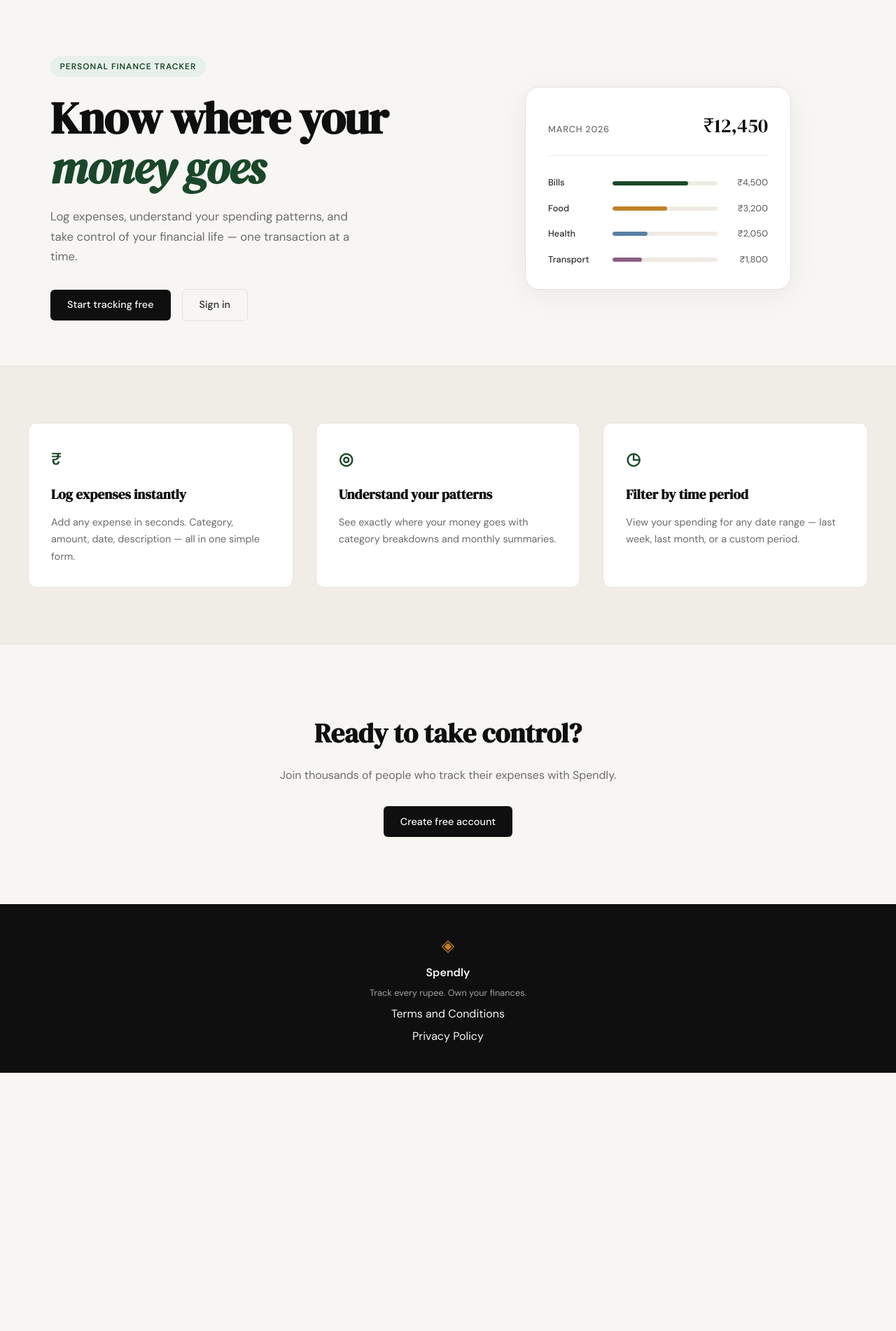
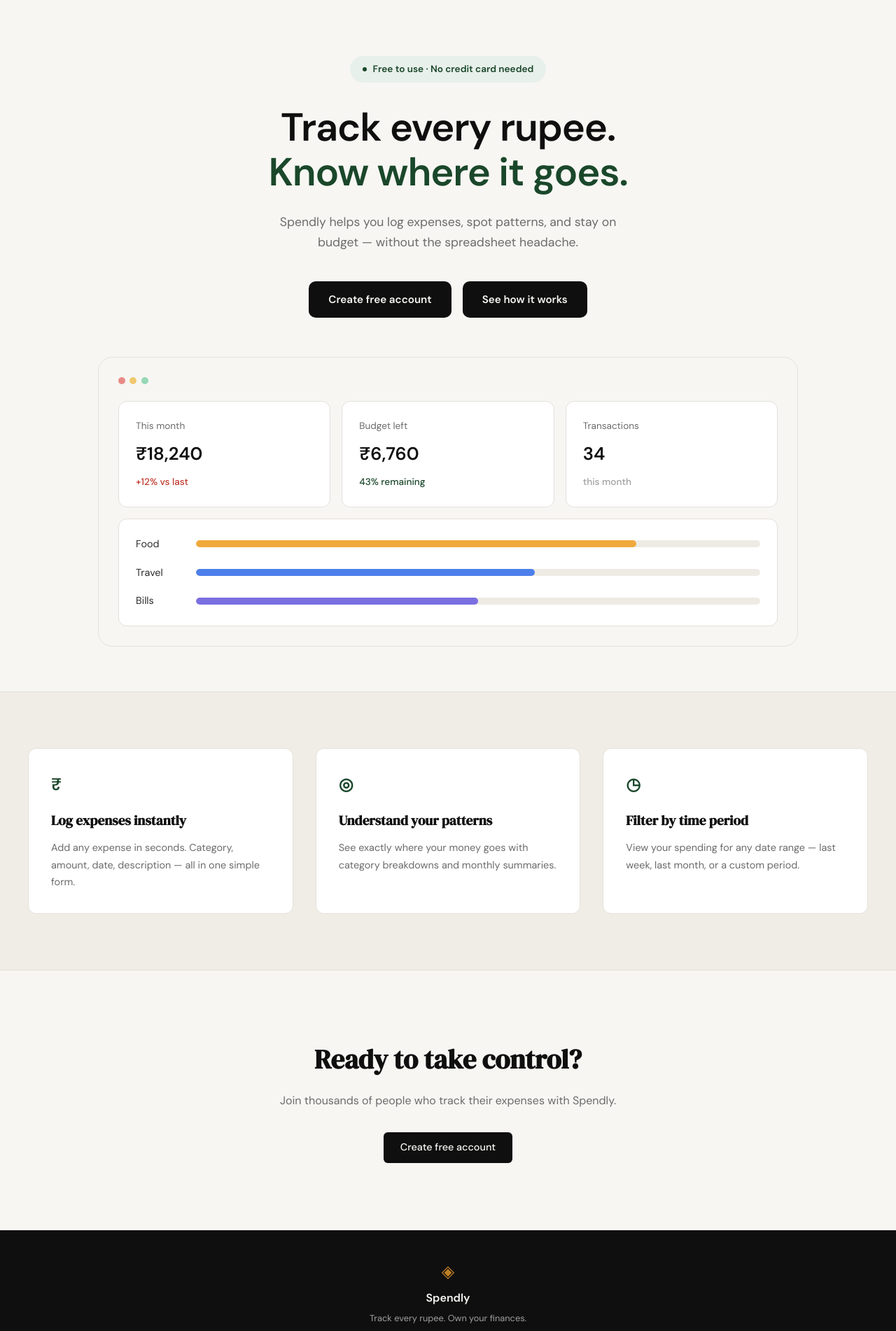
Before and after one commit to geet-ver/Spendly, a Flask app: page / in a window 1280 px wide. Shown: the part 61-1963 px from the top of the page at 70% size. Before the commit the page ends 1594 px from the top, so only its background shows below. Run offline with Flask 3, Linux system fonts and the light colour scheme.

Commit message:
landing: redesign hero section to match mockup

```diff
--- a/static/css/style.css
+++ b/static/css/style.css
@@ -125,136 +125,182 @@
 
 .hero {
     padding: 5rem 2rem 4rem;
-    display: grid;
-    grid-template-columns: 1fr 1fr;
-    gap: 4rem;
-    align-items: center;
     max-width: var(--max-width);
+    margin: 0 auto;
+    text-align: center;
+}
+
+.hero-inner {
+    max-width: 720px;
     margin: 0 auto;
 }
 
 .hero-badge {
-    display: inline-block;
+    display: inline-flex;
+    align-items: center;
+    gap: 0.55rem;
     background: var(--accent-light);
     color: var(--accent);
-    font-size: 0.75rem;
+    font-size: 0.85rem;
     font-weight: 600;
-    letter-spacing: 0.08em;
-    text-transform: uppercase;
-    padding: 0.35rem 0.85rem;
+    padding: 0.5rem 1.1rem;
     border-radius: 999px;
+    margin-bottom: 2rem;
+}
+
+.hero-badge-dot {
+    width: 6px;
+    height: 6px;
+    border-radius: 50%;
+    background: var(--accent);
+    display: inline-block;
+}
+
+.hero-title {
+    font-family: var(--font-body);
+    font-weight: 800;
+    font-size: clamp(2.5rem, 5vw, 3.5rem);
+    line-height: 1.15;
+    letter-spacing: -0.02em;
+    color: var(--ink);
     margin-bottom: 1.5rem;
 }
 
-.hero-title {
-    font-family: var(--font-display);
-    font-size: clamp(2.5rem, 5vw, 4rem);
-    line-height: 1.1;
-    letter-spacing: -0.02em;
-    color: var(--ink);
-    margin-bottom: 1.25rem;
-}
-
-.hero-title em {
-    font-style: italic;
+.hero-title-accent {
     color: var(--accent);
 }
 
 .hero-subtitle {
-    font-size: 1.05rem;
+    font-size: 1.1rem;
     color: var(--ink-muted);
     line-height: 1.7;
-    max-width: 460px;
-    margin-bottom: 2rem;
+    max-width: 540px;
+    margin: 0 auto 2.5rem;
 }
 
 .hero-actions {
     display: flex;
+    justify-content: center;
     gap: 1rem;
     align-items: center;
+    margin-bottom: 3.5rem;
+}
+
+.hero-actions .btn-primary {
+    font-weight: 700;
+    font-size: 0.95rem;
+    padding: 0.85rem 1.75rem;
+    border-radius: 10px;
 }
 
 /* ------------------------------------------------------------------ */
-/* Mock card (hero visual)                                             */
+/* Dashboard preview (hero visual)                                     */
 /* ------------------------------------------------------------------ */
 
-.hero-visual {
-    display: flex;
-    justify-content: center;
+.hero-dashboard {
+    max-width: 1000px;
+    margin: 0 auto;
+    background: var(--paper);
+    border: 1px solid var(--border);
+    border-radius: var(--radius-lg);
+    padding: 1.75rem;
+    text-align: left;
 }
 
-.mock-card {
+.dashboard-dots {
+    display: flex;
+    gap: 0.4rem;
+    margin-bottom: 1.5rem;
+}
+
+.dashboard-dots .dot {
+    width: 10px;
+    height: 10px;
+    border-radius: 50%;
+}
+
+.dot-red { background: #e88a86; }
+.dot-yellow { background: #f0c86e; }
+.dot-green { background: #97d8b7; }
+
+.dashboard-stats {
+    display: grid;
+    grid-template-columns: repeat(3, 1fr);
+    gap: 1rem;
+    margin-bottom: 1rem;
+}
+
+.stat-card {
     background: var(--paper-card);
     border: 1px solid var(--border);
-    border-radius: var(--radius-lg);
-    padding: 2rem;
-    width: 100%;
-    max-width: 380px;
-    box-shadow: 0 8px 40px rgba(0,0,0,0.06);
+    border-radius: var(--radius-md);
+    padding: 1.5rem;
 }
 
-.mock-card-header {
-    display: flex;
-    justify-content: space-between;
-    align-items: baseline;
-    margin-bottom: 1.75rem;
-    padding-bottom: 1.25rem;
-    border-bottom: 1px solid var(--border-soft);
+.stat-label {
+    display: block;
+    font-size: 0.85rem;
+    color: var(--ink-muted);
+    margin-bottom: 0.6rem;
 }
 
-.mock-label {
-    font-size: 0.8rem;
-    font-weight: 500;
-    color: var(--ink-muted);
-    text-transform: uppercase;
-    letter-spacing: 0.06em;
+.stat-value {
+    display: block;
+    font-family: var(--font-body);
+    font-weight: 700;
+    font-size: 1.6rem;
+    color: var(--ink);
+    margin-bottom: 0.5rem;
 }
 
-.mock-total {
-    font-family: var(--font-display);
-    font-size: 1.75rem;
-    color: var(--ink);
+.stat-change {
+    display: block;
+    font-size: 0.85rem;
+    font-weight: 500;
 }
 
-.mock-bars { display: flex; flex-direction: column; gap: 1rem; }
+.stat-change-neg { color: var(--danger); }
+.stat-change-pos { color: var(--accent); }
+.stat-change-muted { color: var(--ink-faint); }
 
-.mock-bar-row {
-    display: grid;
-    grid-template-columns: 80px 1fr 60px;
-    align-items: center;
-    gap: 0.75rem;
+.dashboard-bars {
+    background: var(--paper-card);
+    border: 1px solid var(--border);
+    border-radius: var(--radius-md);
+    padding: 1.5rem;
+    display: flex;
+    flex-direction: column;
+    gap: 1.1rem;
 }
 
-.mock-cat {
-    font-size: 0.8rem;
-    font-weight: 500;
+.dash-bar-row {
+    display: grid;
+    grid-template-columns: 70px 1fr;
+    align-items: center;
+    gap: 1rem;
+}
+
+.dash-bar-label {
+    font-size: 0.9rem;
     color: var(--ink-soft);
 }
 
-.mock-bar-track {
-    height: 6px;
+.dash-bar-track {
+    height: 10px;
     background: var(--border-soft);
     border-radius: 999px;
     overflow: hidden;
 }
 
-.mock-bar {
+.dash-bar {
     height: 100%;
-    background: var(--accent);
     border-radius: 999px;
     transition: width 0.6s ease;
 }
 
-.mock-bar-2 { background: var(--accent-2); }
-.mock-bar-3 { background: #5b7fa6; }
-.mock-bar-4 { background: #8b5e83; }
-
-.mock-amt {
-    font-size: 0.8rem;
-    font-weight: 500;
-    color: var(--ink-muted);
-    text-align: right;
-}
+.dash-bar-food { background: #f0a93c; }
+.dash-bar-travel { background: #4d7fea; }
+.dash-bar-bills { background: #7b6fe0; }
 
 /* ------------------------------------------------------------------ */
 /* Buttons                                                             */
@@ -512,16 +558,15 @@
 /* ------------------------------------------------------------------ */
 
 @media (max-width: 900px) {
-    .hero {
-        grid-template-columns: 1fr;
-        text-align: center;
-    }
-
     .hero-subtitle { max-width: 100%; }
-    .hero-actions { justify-content: center; }
-    .hero-visual { display: none; }
+    .dashboard-stats { grid-template-columns: 1fr; }
 
     .features-inner { grid-template-columns: 1fr; }
+}
+
+@media (max-width: 600px) {
+    .hero-actions { flex-direction: column; }
+    .hero-actions .btn-primary { width: 100%; text-align: center; }
 }
 
 @media (max-width: 600px) {
--- a/templates/landing.html
+++ b/templates/landing.html
@@ -6,55 +6,63 @@
 
 <section class="hero">
     <div class="hero-inner">
-        <div class="hero-badge">Personal Finance Tracker</div>
+        <div class="hero-badge">
+            <span class="hero-badge-dot"></span>
+            Free to use · No credit card needed
+        </div>
         <h1 class="hero-title">
-            Know where your<br>
-            <em>money goes</em>
+            Track every rupee.<br>
+            <span class="hero-title-accent">Know where it goes.</span>
         </h1>
         <p class="hero-subtitle">
-            Log expenses, understand your spending patterns,
-            and take control of your financial life —
-            one transaction at a time.
+            Spendly helps you log expenses, spot patterns, and stay
+            on budget — without the spreadsheet headache.
         </p>
         <div class="hero-actions">
-            <a href="{{ url_for('register') }}" class="btn-primary">Start tracking free</a>
-            <a href="{{ url_for('login') }}" class="btn-ghost">Sign in</a>
+            <a href="{{ url_for('register') }}" class="btn-primary">Create free account</a>
+            <a href="#" class="btn-primary">See how it works</a>
         </div>
     </div>
-    <div class="hero-visual">
-        <div class="mock-card">
-            <div class="mock-card-header">
-                <span class="mock-label">March 2026</span>
-                <span class="mock-total">₹12,450</span>
+    <div class="hero-dashboard">
+        <div class="dashboard-dots">
+            <span class="dot dot-red"></span>
+            <span class="dot dot-yellow"></span>
+            <span class="dot dot-green"></span>
+        </div>
+        <div class="dashboard-stats">
+            <div class="stat-card">
+                <span class="stat-label">This month</span>
+                <span class="stat-value">₹18,240</span>
+                <span class="stat-change stat-change-neg">+12% vs last</span>
             </div>
-            <div class="mock-bars">
-                <div class="mock-bar-row">
-                    <span class="mock-cat">Bills</span>
-                    <div class="mock-bar-track">
-                        <div class="mock-bar" style="width: 72%"></div>
-                    </div>
-                    <span class="mock-amt">₹4,500</span>
+            <div class="stat-card">
+                <span class="stat-label">Budget left</span>
+                <span class="stat-value">₹6,760</span>
+                <span class="stat-change stat-change-pos">43% remaining</span>
+            </div>
+            <div class="stat-card">
+                <span class="stat-label">Transactions</span>
+                <span class="stat-value">34</span>
+                <span class="stat-change stat-change-muted">this month</span>
+            </div>
+        </div>
+        <div class="dashboard-bars">
+            <div class="dash-bar-row">
+                <span class="dash-bar-label">Food</span>
+                <div class="dash-bar-track">
+                    <div class="dash-bar dash-bar-food" style="width: 78%"></div>
                 </div>
-                <div class="mock-bar-row">
-                    <span class="mock-cat">Food</span>
-                    <div class="mock-bar-track">
-                        <div class="mock-bar mock-bar-2" style="width: 52%"></div>
-                    </div>
-                    <span class="mock-amt">₹3,200</span>
+            </div>
+            <div class="dash-bar-row">
+                <span class="dash-bar-label">Travel</span>
+                <div class="dash-bar-track">
+                    <div class="dash-bar dash-bar-travel" style="width: 60%"></div>
                 </div>
-                <div class="mock-bar-row">
-                    <span class="mock-cat">Health</span>
-                    <div class="mock-bar-track">
-                        <div class="mock-bar mock-bar-3" style="width: 33%"></div>
-                    </div>
-                    <span class="mock-amt">₹2,050</span>
-                </div>
-                <div class="mock-bar-row">
-                    <span class="mock-cat">Transport</span>
-                    <div class="mock-bar-track">
-                        <div class="mock-bar mock-bar-4" style="width: 28%"></div>
-                    </div>
-                    <span class="mock-amt">₹1,800</span>
+            </div>
+            <div class="dash-bar-row">
+                <span class="dash-bar-label">Bills</span>
+                <div class="dash-bar-track">
+                    <div class="dash-bar dash-bar-bills" style="width: 50%"></div>
                 </div>
             </div>
         </div>
```
